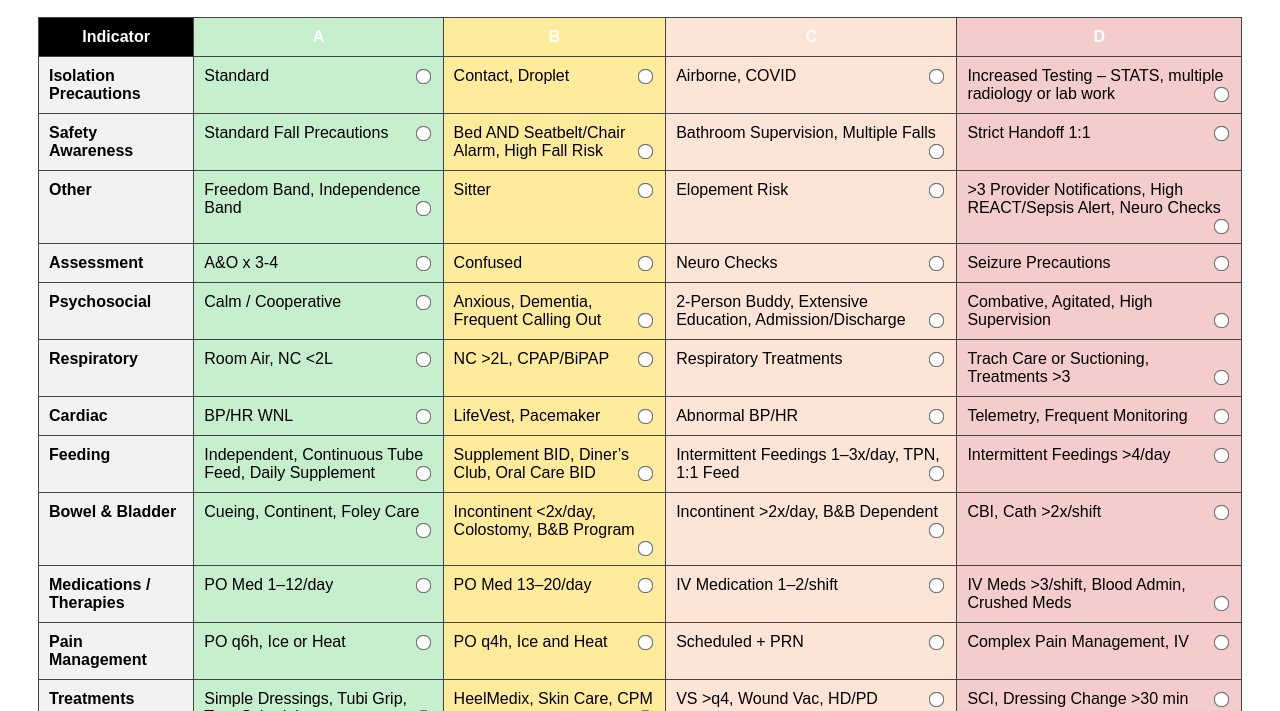
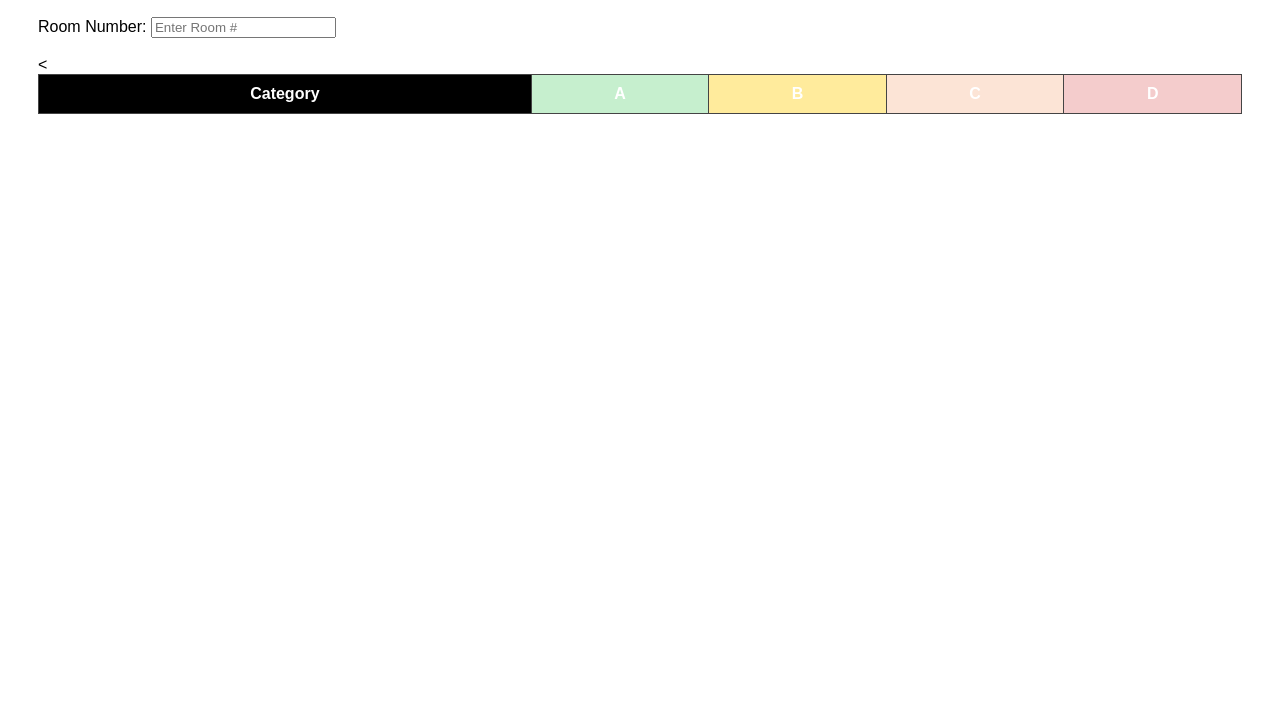
Before and after one commit to rachaelhalloran/acuityforms, a plain HTML site: page index.html in a window 1280 px wide. Shown: the part 89-800 px from the top of the page. Drawn offline with Linux system fonts and the light colour scheme.

Commit message:
Update index.html

```diff
--- a/index.html
+++ b/index.html
@@ -4,235 +4,40 @@
   <meta charset="UTF-8">
   <title>Patient Acuity Tool</title>
   <style>
-    body {
-      font-family: Arial, sans-serif;
-      padding: 30px;
-    }
-    table {
-      border-collapse: collapse;
-      width: 100%;
-      margin-bottom: 20px;
-    }
-    th, td {
-      border: 1px solid #444;
-      padding: 10px;
-      vertical-align: top;
-      text-align: left;
-    }
-    th {
-      background-color: #000;
-      color: #fff;
-      text-align: center;
-    }
+    body { font-family: Arial, sans-serif; padding: 30px; }
+    table { border-collapse: collapse; width: 100%; margin-bottom: 20px; }
+    th, td { border: 1px solid #444; padding: 10px; vertical-align: top; }
+    th { background-color: #000; color: #fff; }
     .col-a { background-color: #c6efce; }
     .col-b { background-color: #ffeb9c; }
     .col-c { background-color: #fce4d6; }
     .col-d { background-color: #f4cccc; }
-    td input[type="radio"] {
-      float: right;
-      transform: scale(1.2);
-    }
-    td.label {
-      font-weight: bold;
-      background-color: #f2f2f2;
-    }
-    #total, #acuity {
-      font-size: 18px;
-      font-weight: bold;
-      margin-top: 10px;
+    td.label { font-weight: bold; background-color: #f2f2f2; }
+    input[type="radio"] { float: right; transform: scale(1.2); }
+    #timestampDisplay { font-style: italic; color: gray; margin-top: 10px; }
+    #successMessage {
+      display: none; padding: 10px;
+      background-color: #d4edda; color: #155724;
+      border: 1px solid #c3e6cb; margin-top: 15px;
     }
   </style>
 </head>
 <body>
 
 <h2>Patient Acuity Tool</h2>
+
 <form id="acuityForm">
+  <label for="roomNumber">Room Number:</label>
+  <input type="text" id="roomNumber" name="roomNumber" placeholder="Enter Room #" required>
+  <br><br>
+
   <table>
     <tr>
-        <th>Indicator</th>
+      <th>Category</th>
       <th class="col-a">A</th>
       <th class="col-b">B</th>
       <th class="col-c">C</th>
       <th class="col-d">D</th>
     </tr>
-
-      <!-- Full set of indicators will be added here by script -->
-    </table>
-    <button type="submit">Submit</button>
-  </form>
-
-  <p id="total">Total Score: 0</p>
-  <p id="acuity">Acuity Level: N/A</p>
-
-  <script>
-    const indicators = [
-      {
-        name: "Isolation Precautions",
-        levels: [
-          "Standard",
-          "Contact, Droplet",
-          "Airborne, COVID",
-          "Increased Testing – STATS, multiple radiology or lab work"
-        ]
-      },
-      {
-        name: "Safety Awareness",
-        levels: [
-          "Standard Fall Precautions",
-          "Bed AND Seatbelt/Chair Alarm, High Fall Risk",
-          "Bathroom Supervision, Multiple Falls",
-          "Strict Handoff 1:1"
-        ]
-      },
-      {
-        name: "Other",
-        levels: [
-          "Freedom Band, Independence Band",
-          "Sitter",
-          "Elopement Risk",
-          ">3 Provider Notifications, High REACT/Sepsis Alert, Neuro Checks"
-        ]
-      },
-      {
-        name: "Assessment",
-        levels: [
-          "A&O x 3-4",
-          "Confused",
-          "Neuro Checks",
-          "Seizure Precautions"
-        ]
-      },
-      {
-        name: "Psychosocial",
-        levels: [
-          "Calm / Cooperative",
-          "Anxious, Dementia, Frequent Calling Out",
-          "2-Person Buddy, Extensive Education, Admission/Discharge",
-          "Combative, Agitated, High Supervision"
-        ]
-      },
-      {
-        name: "Respiratory",
-        levels: [
-          "Room Air, NC <2L",
-          "NC >2L, CPAP/BiPAP",
-          "Respiratory Treatments",
-          "Trach Care or Suctioning, Treatments >3"
-        ]
-      },
-      {
-        name: "Cardiac",
-        levels: [
-          "BP/HR WNL",
-          "LifeVest, Pacemaker",
-          "Abnormal BP/HR",
-          "Telemetry, Frequent Monitoring"
-        ]
-      },
-      {
-        name: "Feeding",
-        levels: [
-          "Independent, Continuous Tube Feed, Daily Supplement",
-          "Supplement BID, Diner’s Club, Oral Care BID",
-          "Intermittent Feedings 1–3x/day, TPN, 1:1 Feed",
-          "Intermittent Feedings >4/day"
-        ]
-      },
-      {
-        name: "Bowel & Bladder",
-        levels: [
-          "Cueing, Continent, Foley Care",
-          "Incontinent <2x/day, Colostomy, B&B Program",
-          "Incontinent >2x/day, B&B Dependent",
-          "CBI, Cath >2x/shift"
-        ]
-      },
-      {
-        name: "Medications / Therapies",
-        levels: [
-          "PO Med 1–12/day",
-          "PO Med 13–20/day",
-          "IV Medication 1–2/shift",
-          "IV Meds >3/shift, Blood Admin, Crushed Meds"
-        ]
-      },
-      {
-        name: "Pain Management",
-        levels: [
-          "PO q6h, Ice or Heat",
-          "PO q4h, Ice and Heat",
-          "Scheduled + PRN",
-          "Complex Pain Management, IV"
-        ]
-      },
-      {
-        name: "Treatments",
-        levels: [
-          "Simple Dressings, Tubi Grip, Turn Schedule",
-          "HeelMedix, Skin Care, CPM",
-          "VS >q4, Wound Vac, HD/PD",
-          "SCI, Dressing Change >30 min"
-        ]
-      },
-      {
-        name: "Transfers",
-        levels: [
-          "Independent / Supervision",
-          "Partial / Moderate Assistance",
-          "Substantial / Dependent, Mechanical Lifts",
-          "Lift with 2+ Assist"
-        ]
-      }
-    ];
-
-    const table = document.querySelector("table");
-    indicators.forEach((item, index) => {
-      const row = document.createElement("tr");
-      const labelCell = document.createElement("td");
-      labelCell.classList.add("label");
-      labelCell.textContent = item.name;
-      row.appendChild(labelCell);
-
-      item.levels.forEach((level, i) => {
-        const td = document.createElement("td");
-        td.classList.add(`col-${String.fromCharCode(97 + i)}`); // a, b, c, d
-        td.innerHTML = `${level}<input type="radio" name="indicator-${index}" value="${i + 1}">`;
-        row.appendChild(td);
-      });
-
-      table.appendChild(row);
-    });
-
-    const form = document.getElementById("acuityForm");
-    form.addEventListener("change", () => {
-      const radios = form.querySelectorAll('input[type="radio"]');
-      let total = 0;
-      let highest = 0;
-      const selected = {};
-
-      radios.forEach(r => {
-        if (r.checked) {
-          const val = parseInt(r.value);
-          const name = r.name;
-          if (!selected[name]) {
-            total += val;
-            selected[name] = true;
-            if (val > highest) highest = val;
-          }
-        }
-      });
-
-      document.getElementById('total').textContent = `Total Score: ${total}`;
-      const acuityMap = { 1: "A", 2: "B", 3: "C", 4: "D" };
-      document.getElementById('acuity').textContent = highest
-        ? `Acuity Level: ${acuityMap[highest]}`
-        : "Acuity Level: N/A";
-    });
-
-    form.addEventListener("submit", e => {
-      e.preventDefault();
-      alert("Form submitted! (You can now link this to a backend like Google Sheets)");
-    });
-  </script>
-</body>
-</html>
+    <tr>
+      <
```
Lines whose indentation alone changed are shown as unchanged.
